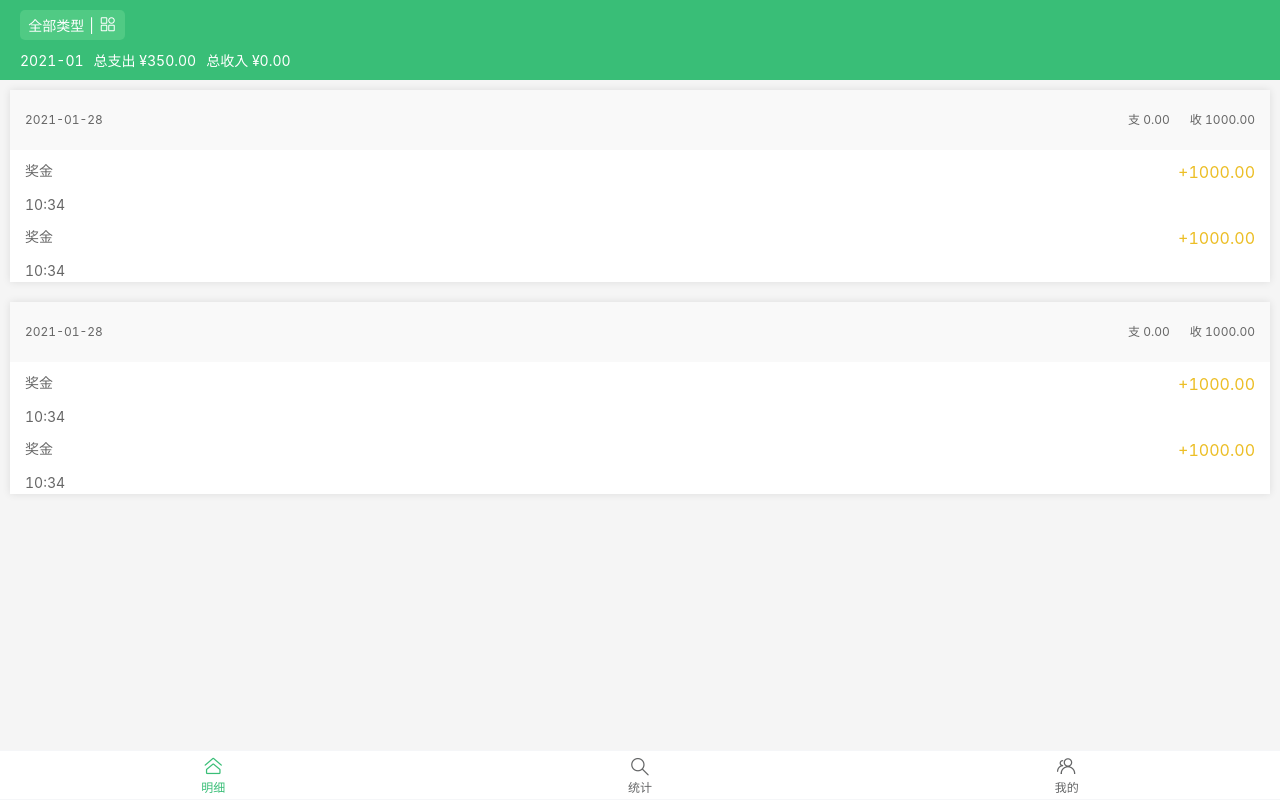
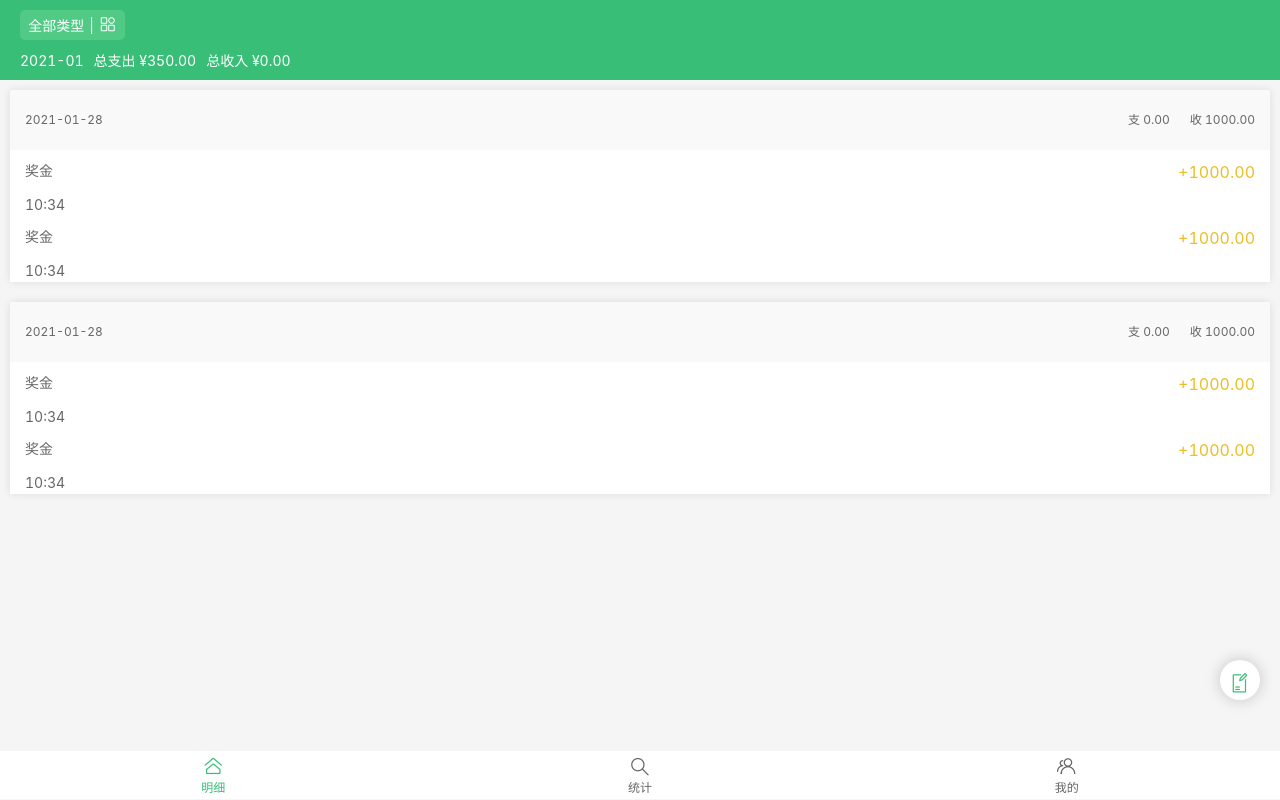
Before and after one commit to TangTangJia/daily-cost-vue3, a Vue app: page / in a window 1280 px wide. Built offline with nearby package versions, Linux system fonts and the light colour scheme; a small style sheet from the web is missing.

Commit message:
feat:添加账单气泡

```diff
--- a/src/views/home/Home.vue
+++ b/src/views/home/Home.vue
@@ -76,6 +76,10 @@
         </ul>
       </li>
     </ul>
+  </div>
+  <!-- 添加账单气泡 -->
+  <div class="popover">
+    <van-icon name="records" size="22" />
   </div>
   <!-- 分类弹框 -->
   <TypePopup v-model:showType="showType" />
@@ -190,27 +194,18 @@ export default {
     }
   }
 }
-.prop {
-  padding: 20px;
-  .title {
-    color: #666;
-    font-size: 14px;
-    margin-top: 10px;
-  }
-  .list {
-    display: flex;
-    justify-content: space-between;
-    flex-wrap: wrap;
-  }
-  .item {
-    width: 105px;
-    height: 45px;
-    color: #666;
-    text-align: center;
-    line-height: 45px;
-    background-color: #f5f5f5;
-    margin-top: 10px;
-  }
+.popover {
+  position: fixed;
+  bottom: 100px;
+  right: 20px;
+  color: #39be77;
+  width: 40px;
+  height: 40px;
+  text-align: center;
+  line-height: 52px;
+  border-radius: 50%;
+  background-color: #fff;
+  box-shadow: 0 0 15px 0 rgba(0, 0, 0, 0.2);
 }
 </style>
 <style lang="less">
```
